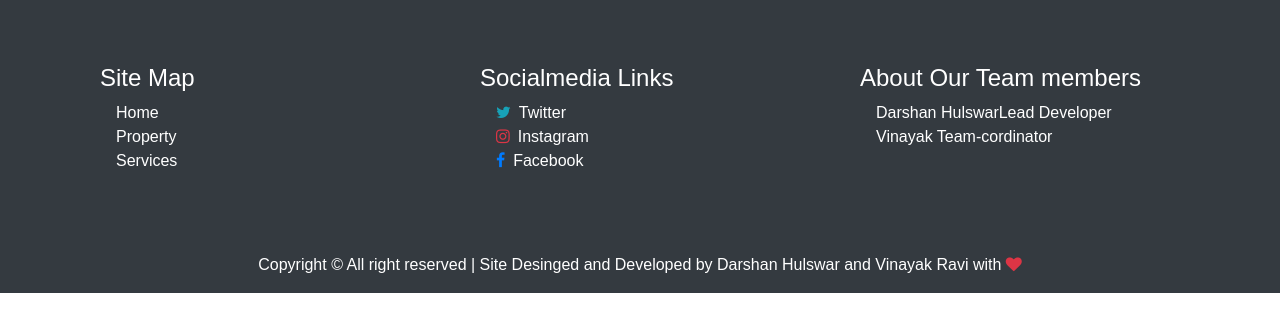
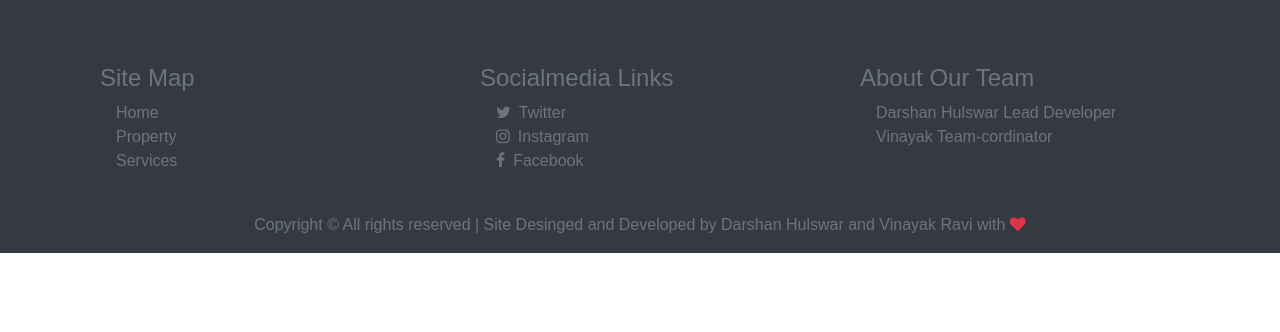
Before and after one commit to darshanhulswar/Rent-Ad, a PHP site: page /about.php in a window 1280 px wide. Shown: the part 104-436 px from the top of the page. Run offline with PHP 8.4, Linux system fonts and the light colour scheme.

Commit message:
footer section complete

```diff
--- a/about.php
+++ b/about.php
@@ -55,36 +55,37 @@
 
 
 
-    <!--  Footer        -->
+    <!-- Footer -->
     <footer class="bg-dark">
         <div class="container">
-            <div class="row py-5">
+            <div class="row pt-5 pb-2">
                 <div class="col-md-4 my-3">
-                    <div class="container text-white">
+                    <div class="container text-secondary">
                         <h4>Site Map</h4>
                         <ul class="list-unstyled px-3">
-                            <li>Home</li>
-                            <li>Property</li>
-                            <li>Services</li>
+                            <li><a class="text-decoration-none text-secondary" href="index.php">Home</a>
+                            </li>
+                            <li><a class="text-decoration-none text-secondary" href="properties.php">Property</a></li>
+                            <li><a class="text-decoration-none text-secondary" href="services.php">Services</a></li>
                         </ul>
                     </div>
                 </div>
                 <div class="col-md-4 my-3">
-                    <div class="container text-white">
+                    <div class="container text-secondary">
                         <h4>Socialmedia Links</h4>
                         <ul class="list-unstyled px-3">
-                            <li><i class="fa fa-twitter pr-2 text-info"></i>Twitter</li>
-                            <li><i class="fa fa-instagram pr-2 text-danger"></i>Instagram</li>
-                            <li><i class="fa fa-facebook pr-2 text-primary"></i>Facebook</li>
+                            <li class="text-secondary"><i class="fa fa-twitter pr-2 text-secondary"></i>Twitter</li>
+                            <li class="text-secondary"><i class="fa fa-instagram pr-2 text-secondary"></i>Instagram</li>
+                            <li class="text-secondary"><i class="fa fa-facebook pr-2 text-secondary"></i>Facebook</li>
                         </ul>
                     </div>
                 </div>
                 <div class="col-md-4 my-3">
-                    <div class="container text-white">
-                        <h4>About Our Team members</h4>
+                    <div class="container text-secondary">
+                        <h4>About Our Team</h4>
                         <ul class="list-unstyled px-3">
-                            <li><span class="span-strong">Darshan Hulswar</span>Lead Developer</li>
-                            <li><span class="span-strong">Vinayak</span> Team-cordinator</li>
+                            <li><span class="span-strong text-secondary">Darshan Hulswar </span>Lead Developer</li>
+                            <li><span class="span-strong text-secondary">Vinayak</span> Team-cordinator</li>
                             <li></li>
                         </ul>
                     </div>
@@ -93,7 +94,8 @@
             <div class="row">
                 <div class="col-12">
                     <div class="footer text-center">
-                        <p class="text-white span-strong">Copyright &copy; All right reserved | Site Desinged and
+                        <p class="span-strong text-secondary">Copyright &copy; All rights reserved | Site
+                            Desinged and
                             Developed by
                             Darshan Hulswar and Vinayak Ravi with <i class="fa fa-heart text-danger"></i></p>
                     </div>
@@ -101,7 +103,7 @@
             </div>
         </div>
     </footer>
-    <!--  Footer End    -->
+    <!-- Footer End -->
 
     <!-- Script Tags -->
     <?php include 'inc/scripts.inc.php' ?>
--- a/index.php
+++ b/index.php
@@ -156,7 +156,7 @@
             <div class="row">
                 <div class="col-12">
                     <div class="footer text-center">
-                        <p class="text-white span-strong text-secondary">Copyright &copy; All rights reserved | Site
+                        <p class="span-strong text-secondary">Copyright &copy; All rights reserved | Site
                             Desinged and
                             Developed by
                             Darshan Hulswar and Vinayak Ravi with <i class="fa fa-heart text-danger"></i></p>
```
Also changed, not shown: contact.php (+17 -13 lines), properties.php (+17 -15 lines), services.php (+17 -15 lines).
